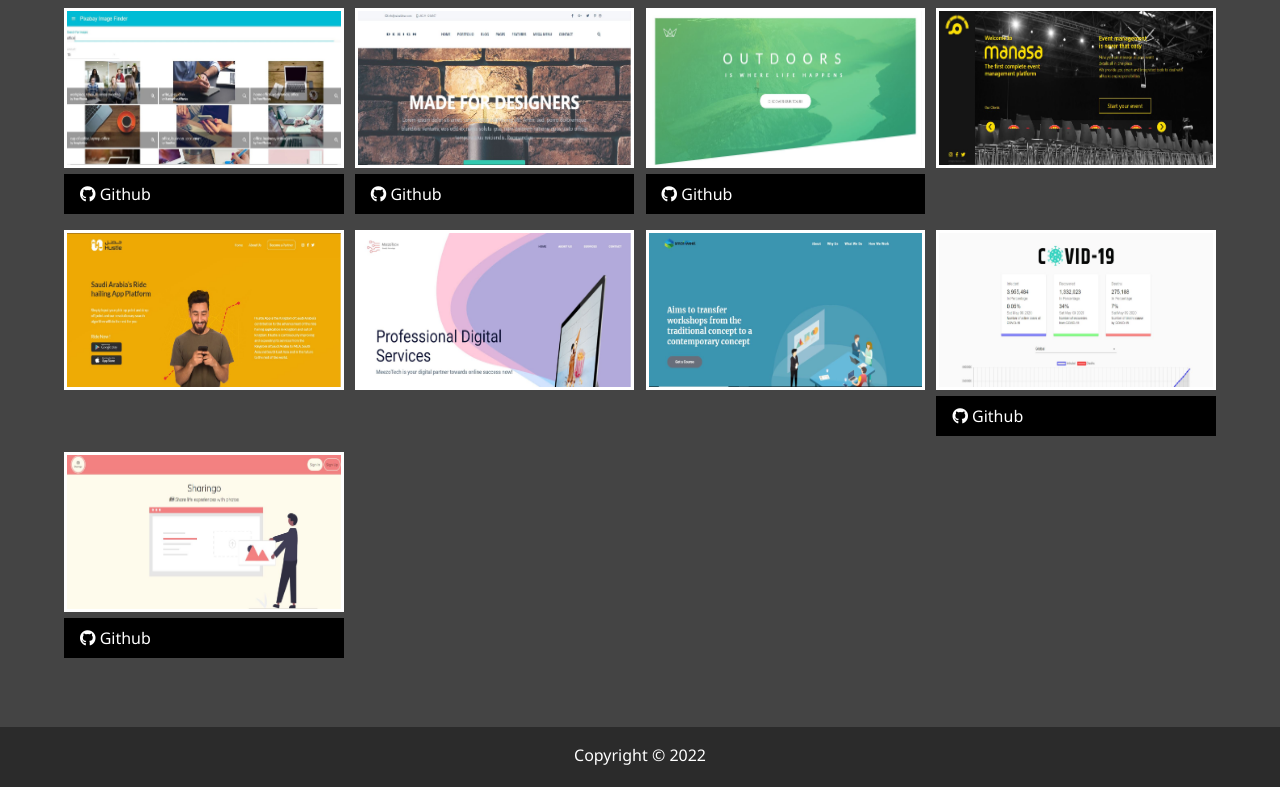
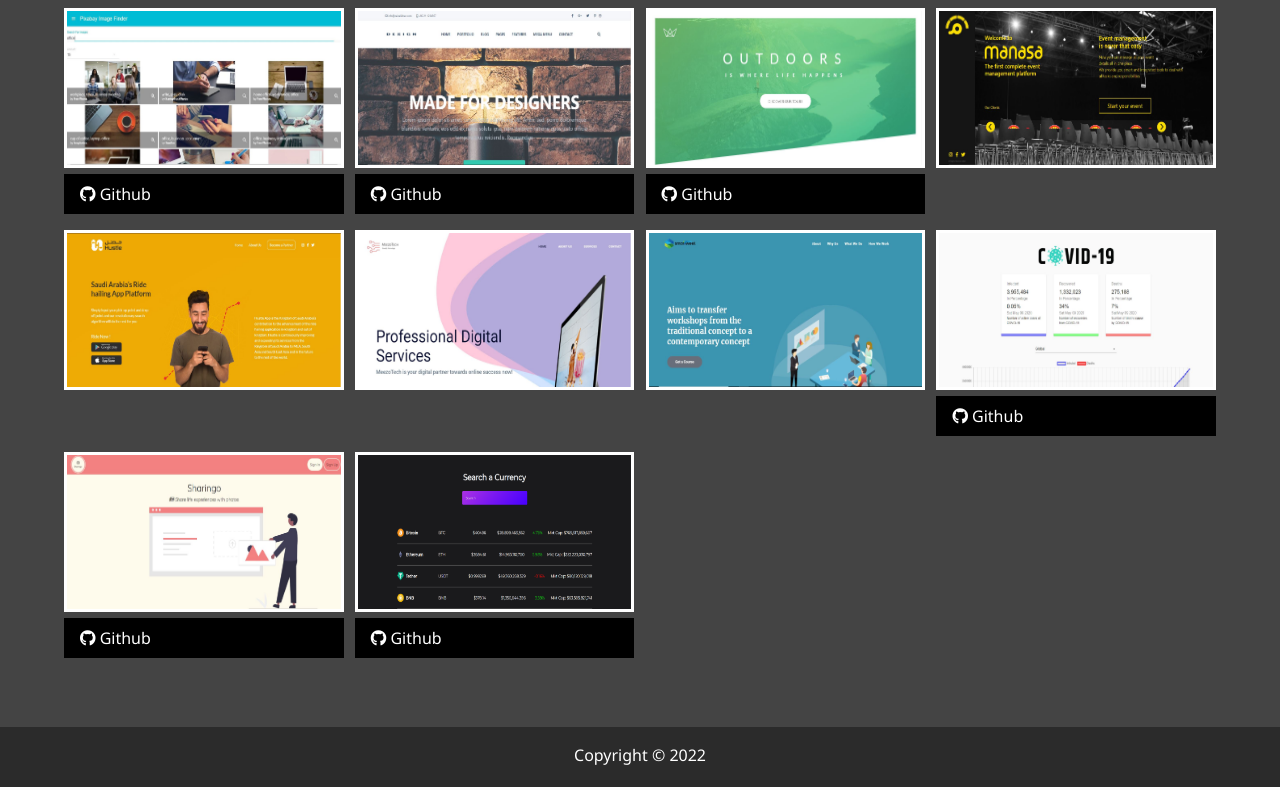
Before and after one commit to ZainKhan2504/Portfolio, a website: page dist/work.html in a window 1280 px wide. Shown: the part 718-1505 px from the top of the page. Drawn offline with Linux system fonts and the light colour scheme.

Commit message:
Added crypto project

```diff
--- a/dist/work.html
+++ b/dist/work.html
@@ -168,6 +168,14 @@
           <i class="fab fa-github"></i> Github
         </a>
       </div>
+      <div class="item">
+        <a href="https://cryptocurtracker.netlify.app/" target="_blank">
+          <img src="img/projects/project18.png" alt="Project 18" />
+        </a>
+        <a href="https://github.com/ZainKhan2504/cryptotrack" class="btn-dark" target="_blank">
+          <i class="fab fa-github"></i> Github
+        </a>
+      </div>
     </div>
   </main>
   <footer id="main-footer">Copyright &copy; <script>
```
Also changed, not shown: dist/img/projects/project18.png (added).
